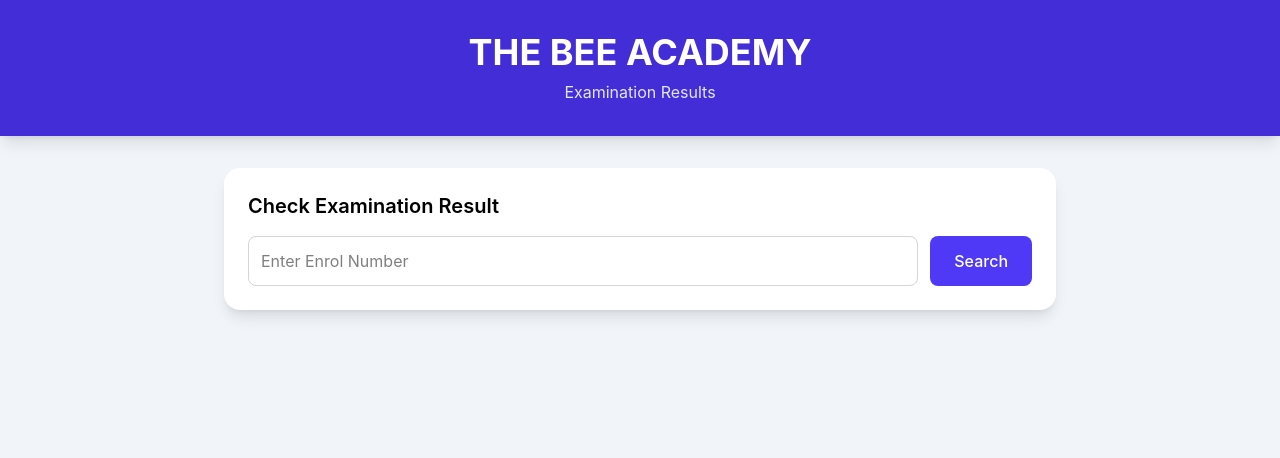
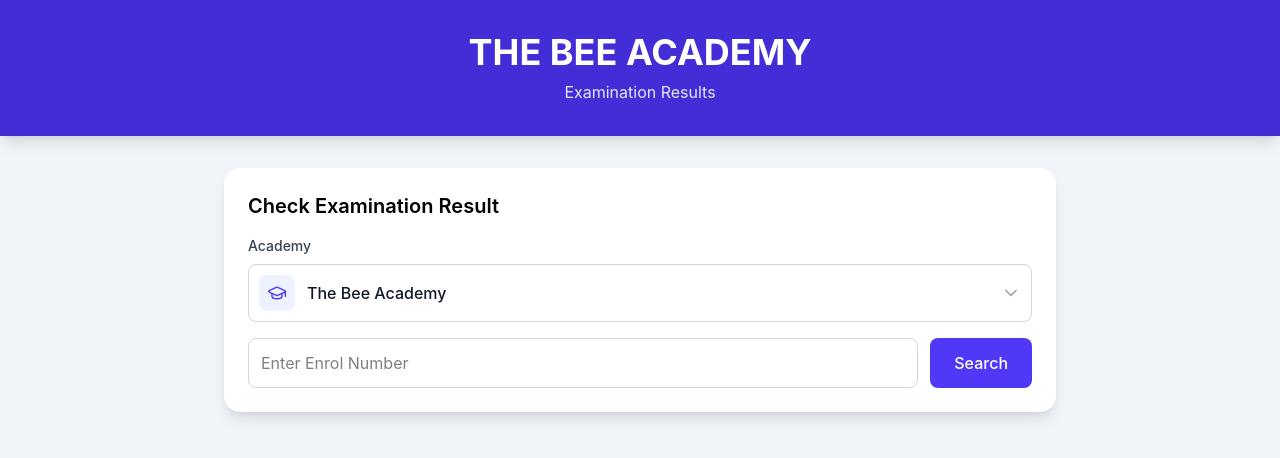
Before and after one commit to ajmalmt0607/result-portal, a React (Vite) app: page / in a window 1280 px wide. Shown: the top 458 px of the page. Built offline with nearby package versions, Linux system fonts and the light colour scheme.

Commit message:
Refactor App component to implement academy selection and update API URL handling

```diff
--- a/src/App.jsx
+++ b/src/App.jsx
@@ -1,20 +1,124 @@
-import { useState } from "react";
-import { Loader2, Shirt } from "lucide-react";
+import { useEffect, useRef, useState } from "react";
+import {
+  Building2,
+  Check,
+  ChevronDown,
+  GraduationCap,
+  Loader2,
+  Shirt,
+} from "lucide-react";
 
-const API_URL =
-  "https://script.google.com/macros/s/AKfycbzlO179QjY43iWzknl722cGDSaaVmaHGdgz6kUzsD6x8ksL-O5ufa4ocSlCqrucgZ9d/exec";
+
+// ============================================================
+// API URLS
+// ============================================================
+
+const API_URLS = {
+
+  bee:
+    "https://script.google.com/macros/s/AKfycbzlO179QjY43iWzknl722cGDSaaVmaHGdgz6kUzsD6x8ksL-O5ufa4ocSlCqrucgZ9d/exec",
+
+  bridge:
+    "https://script.google.com/macros/s/AKfycby9i5fnrZNhXJdOd7FZ1nzUaLoPkzRuoolJfZmfOTg5u5UB7ZSvPFICvRupHPN78hzd/exec"
+
+};
+
+
+// ============================================================
+// ACADEMY OPTIONS
+// ============================================================
+
+const ACADEMIES = [
+
+  {
+    id: "bee",
+    name: "The Bee Academy",
+    icon: GraduationCap,
+  },
+
+  {
+    id: "bridge",
+    name: "Bridge Academy",
+    icon: Building2,
+  },
+
+];
+
 
 export default function App() {
-  const [enrolNo, setEnrolNo] = useState("");
-  const [loading, setLoading] = useState(false);
+
+  const [academy, setAcademy] =
+    useState("bee");
+
+
+  const [enrolNo, setEnrolNo] =
+    useState("");
+
+
+  const [loading, setLoading] =
+    useState(false);
+
 
   // Student information
-  const [student, setStudent] = useState(null);
+  const [student, setStudent] =
+    useState(null);
+
 
   // Individual results
-  const [results, setResults] = useState([]);
+  const [results, setResults] =
+    useState([]);
 
-  const [error, setError] = useState("");
+
+  const [error, setError] =
+    useState("");
+
+
+  // Academy dropdown open state
+  const [academyOpen, setAcademyOpen] =
+    useState(false);
+
+  const academyRef = useRef(null);
+
+  const selectedAcademy =
+    ACADEMIES.find(
+      (item) => item.id === academy
+    ) || ACADEMIES[0];
+
+
+  // ============================================================
+  // CLOSE ACADEMY DROPDOWN ON OUTSIDE CLICK
+  // ============================================================
+
+  useEffect(() => {
+
+    const handleClickOutside = (event) => {
+
+      if (
+        academyRef.current &&
+        !academyRef.current.contains(event.target)
+      ) {
+
+        setAcademyOpen(false);
+
+      }
+
+    };
+
+    document.addEventListener(
+      "mousedown",
+      handleClickOutside
+    );
+
+    return () => {
+
+      document.removeEventListener(
+        "mousedown",
+        handleClickOutside
+      );
+
+    };
+
+  }, []);
 
 
   // ============================================================
@@ -37,25 +141,51 @@ export default function App() {
       setResults([]);
 
       return;
+
     }
 
 
     setLoading(true);
+
     setError("");
+
     setStudent(null);
+
     setResults([]);
 
 
     try {
 
+      // ========================================================
+      // SELECT API BASED ON ACADEMY
+      // ========================================================
+
+      const apiUrl =
+        API_URLS[academy];
+
+
+      if (!apiUrl) {
+
+        throw new Error(
+          "API URL is not configured"
+        );
+
+      }
+
+
       const url =
-        `${API_URL}?enrol=${encodeURIComponent(
+        `${apiUrl}?enrol=${encodeURIComponent(
           enrollment
         )}`;
 
 
       console.log(
         "================================="
+      );
+
+      console.log(
+        "ACADEMY:",
+        academy
       );
 
       console.log(
@@ -72,7 +202,7 @@ export default function App() {
         await fetch(
           url,
           {
-            method: "GET",
+            method: "GET"
           }
         );
 
@@ -82,10 +212,12 @@ export default function App() {
         response.status
       );
 
+
       console.log(
         "RESPONSE TYPE:",
         response.type
       );
+
 
       console.log(
         "RESPONSE URL:",
@@ -344,6 +476,219 @@ export default function App() {
           </h2>
 
 
+          {/* ====================================================
+              ACADEMY SELECT
+          ==================================================== */}
+
+          <div
+            className="mb-4 relative"
+            ref={academyRef}
+          >
+
+            <label
+              className="
+                block
+                text-sm
+                font-medium
+                text-gray-700
+                mb-2
+              "
+            >
+              Academy
+            </label>
+
+
+            {/* TRIGGER */}
+
+            <button
+              type="button"
+              onClick={() => {
+                setAcademyOpen((open) => !open);
+              }}
+              disabled={loading}
+              aria-haspopup="listbox"
+              aria-expanded={academyOpen}
+              className="
+                w-full
+                flex
+                items-center
+                justify-between
+                gap-3
+                border
+                border-gray-300
+                rounded-lg
+                p-2.5
+                bg-white
+                text-left
+                transition-colors
+                hover:border-indigo-400
+                focus:outline-none
+                focus:ring-2
+                focus:ring-indigo-500
+                disabled:bg-gray-100
+                disabled:cursor-not-allowed
+              "
+            >
+
+              <span
+                className="
+                  flex
+                  items-center
+                  gap-3
+                "
+              >
+
+                <span
+                  className="
+                    flex
+                    h-9
+                    w-9
+                    items-center
+                    justify-center
+                    rounded-lg
+                    bg-indigo-50
+                    text-indigo-600
+                  "
+                >
+                  <selectedAcademy.icon
+                    className="h-5 w-5"
+                    strokeWidth={1.75}
+                  />
+                </span>
+
+                <span className="font-medium text-gray-900">
+                  {selectedAcademy.name}
+                </span>
+
+              </span>
+
+              <ChevronDown
+                className={`
+                  h-5 w-5 text-gray-400 transition-transform
+                  ${academyOpen ? "rotate-180" : ""}
+                `}
+              />
+
+            </button>
+
+
+            {/* LIST */}
+
+            {academyOpen && (
+
+              <div
+                role="listbox"
+                className="
+                  absolute
+                  z-10
+                  mt-2
+                  w-full
+                  rounded-xl
+                  border
+                  border-gray-100
+                  bg-white
+                  py-1.5
+                  shadow-xl
+                  shadow-indigo-950/10
+                  animate-[dropdown-in_0.15s_ease-out]
+                "
+              >
+
+                {ACADEMIES.map((item) => {
+
+                  const Icon = item.icon;
+                  const isSelected = item.id === academy;
+
+                  return (
+
+                    <button
+                      key={item.id}
+                      type="button"
+                      role="option"
+                      aria-selected={isSelected}
+                      onClick={() => {
+
+                        setAcademy(item.id);
+                        setStudent(null);
+                        setResults([]);
+                        setError("");
+                        setAcademyOpen(false);
+
+                      }}
+                      className={`
+                        w-full
+                        flex
+                        items-center
+                        gap-3
+                        px-3
+                        py-2.5
+                        text-left
+                        transition-colors
+                        ${isSelected
+                          ? "bg-indigo-50"
+                          : "hover:bg-gray-50"
+                        }
+                      `}
+                    >
+
+                      <span
+                        className={`
+                          flex
+                          h-9
+                          w-9
+                          items-center
+                          justify-center
+                          rounded-lg
+                          transition-colors
+                          ${isSelected
+                            ? "bg-indigo-600 text-white"
+                            : "bg-gray-100 text-gray-500"
+                          }
+                        `}
+                      >
+                        <Icon
+                          className="h-5 w-5"
+                          strokeWidth={1.75}
+                        />
+                      </span>
+
+                      <span
+                        className={`
+                          flex-1
+                          font-medium
+                          ${isSelected
+                            ? "text-indigo-700"
+                            : "text-gray-700"
+                          }
+                        `}
+                      >
+                        {item.name}
+                      </span>
+
+                      {isSelected && (
+                        <Check
+                          className="h-4 w-4 text-indigo-600"
+                          strokeWidth={2.5}
+                        />
+                      )}
+
+                    </button>
+
+                  );
+
+                })}
+
+              </div>
+
+            )}
+
+          </div>
+
+
+          {/* ====================================================
+              ENROLLMENT + SEARCH
+          ==================================================== */}
+
           <div
             className="
               flex
@@ -435,8 +780,6 @@ export default function App() {
             "
           >
 
-            {/* LOADER */}
-
             <div
               className="
                 relative
@@ -457,6 +800,7 @@ export default function App() {
                 "
                 strokeWidth={1.5}
               />
+
 
               <Shirt
                 className="
@@ -508,6 +852,7 @@ export default function App() {
                 "
               />
 
+
               <span
                 className="
                   h-1.5
@@ -518,6 +863,7 @@ export default function App() {
                   [animation-delay:0.2s]
                 "
               />
+
 
               <span
                 className="
@@ -630,14 +976,16 @@ export default function App() {
 
 
             {/* ==================================================
-                YEAR / COURSE RESULTS
+                ALL COURSE / YEAR RESULTS
             ================================================== */}
 
             {results.map(
               (result, index) => (
 
                 <div
-                  key={`${result.course}-${result.year}-${index}`}
+                  key={
+                    `${result.course}-${result.year}-${index}`
+                  }
                   className="
                     bg-white
                     rounded-2xl
@@ -646,9 +994,9 @@ export default function App() {
                   "
                 >
 
-                  {/* ============================================
-                      COURSE + YEAR HEADER
-                  ============================================ */}
+                  {/* ==========================================
+                      COURSE + YEAR
+                  ========================================== */}
 
                   <div
                     className="
@@ -684,9 +1032,9 @@ export default function App() {
                   </div>
 
 
-                  {/* ============================================
-                      SUBJECT TABLE
-                  ============================================ */}
+                  {/* ==========================================
+                      SUBJECTS
+                  ========================================== */}
 
                   <div
                     className="
@@ -789,9 +1137,9 @@ export default function App() {
                   </div>
 
 
-                  {/* ============================================
+                  {/* ==========================================
                       TOTAL + PASS
-                  ============================================ */}
+                  ========================================== */}
 
                   <div
                     className="
--- a/src/index.css
+++ b/src/index.css
@@ -21,3 +21,14 @@
     transform: scale(1);
   }
 }
+
+@keyframes dropdown-in {
+  from {
+    opacity: 0;
+    transform: translateY(-6px) scale(0.98);
+  }
+  to {
+    opacity: 1;
+    transform: translateY(0) scale(1);
+  }
+}
```
